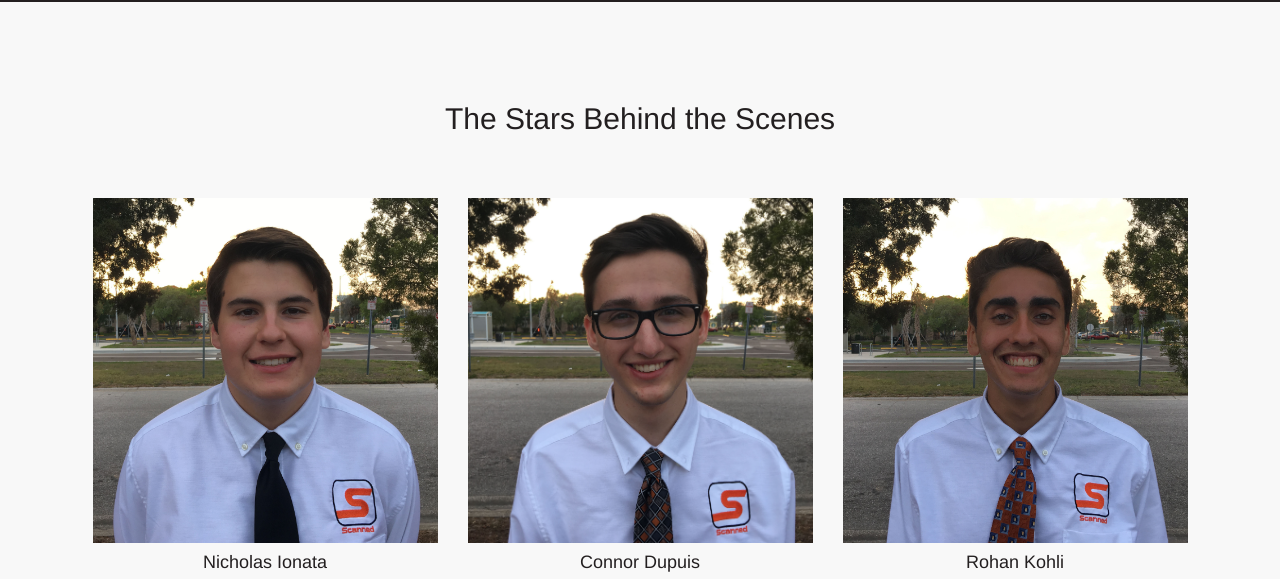
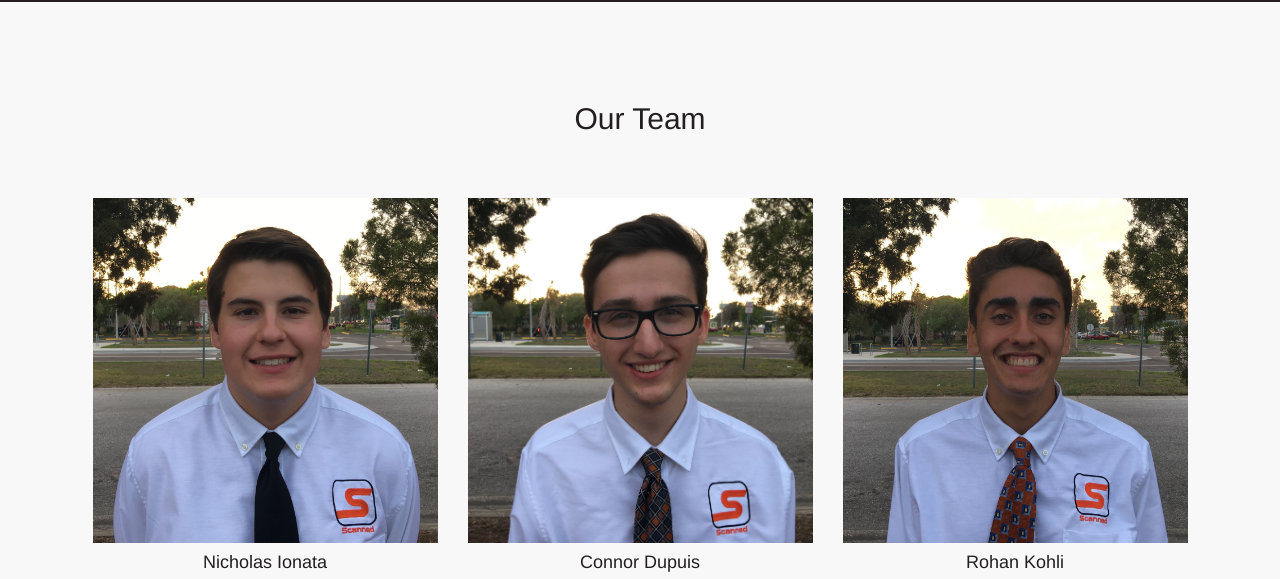
Before and after one commit to nionata/Scanned-Website, a plain HTML site: page index.html in a window 1280 px wide. Shown: the part 1813-2392 px from the top of the page. Drawn offline with nearby package versions, Linux system fonts and the light colour scheme; a script that the page names is missing.

Commit message:
Changed name of team heading

```diff
--- a/index.html
+++ b/index.html
@@ -78,7 +78,7 @@
             <iframe width="560" height="315" src="https://www.youtube.com/embed/jNVWhIk07xU" frameborder="0" allowfullscreen></iframe>
         </div>
         <div id="about" class="container-fluid">
-            <h2>The Stars Behind the Scenes</h2>
+            <h2>Our Team</h2>
             <div class="row">
                 <div class=" col-md-4 "> <img src="images/nick.JPG" class="img-responsive">
                     <h4>Nicholas Ionata</h4>
```
Also changed, not shown: 2 other files.
